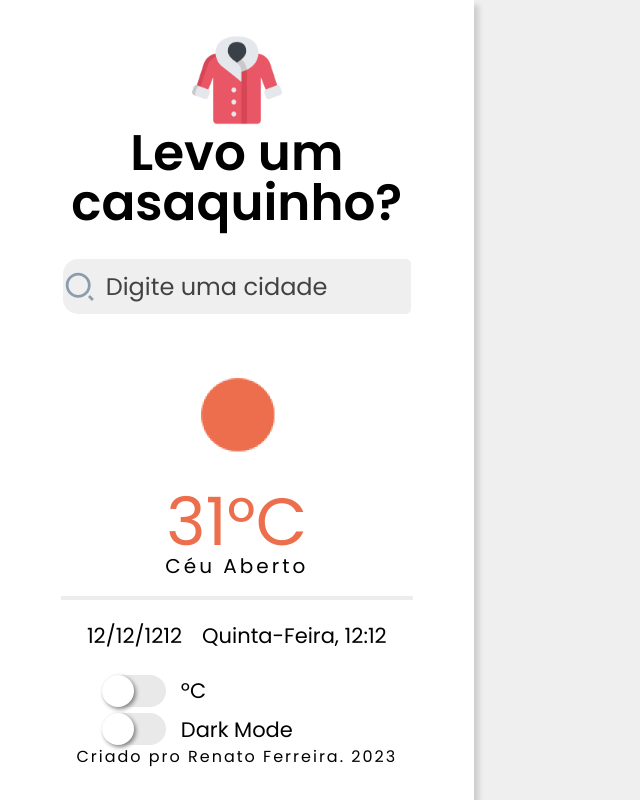
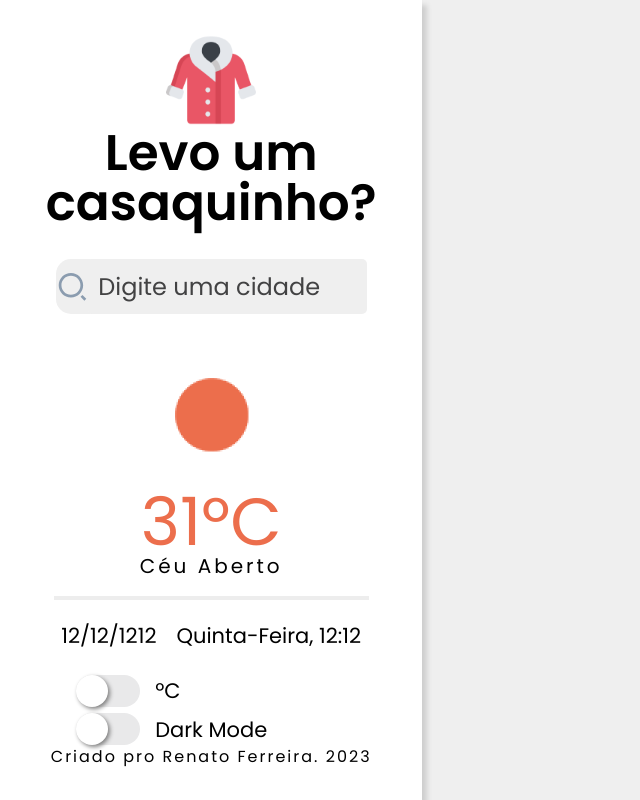
Before and after one commit to RenatoGFerreira/levo-um-casaquinho, a React (Vite) app: page / in a window 1280 px wide. Shown: the whole page, without its empty margins (0-640 px from the left). Built offline with nearby package versions, Linux system fonts and the light colour scheme.

Commit message:
fixed: texts adjusts

```diff
--- a/src/pages/Hoje/Hoje.jsx
+++ b/src/pages/Hoje/Hoje.jsx
@@ -72,7 +72,7 @@ export const ScreenContainer = styled.div`
     box-sizing: border-box;
     background-color: #fff;
     box-shadow: 5px 5px 5px #cecece ;
-    width: 37%;
+    width: 33%;
     height: 100vh;
     display: flex;
     justify-content: center;
@@ -263,6 +263,8 @@ export const BoxDia = styled.div`
         &>span{
             margin: 0 5px;
             font-size: 21px;
+            text-align: center;
+
         }
     }
 `
@@ -313,6 +315,7 @@ export const BoxTexto = styled.div`
     @media (max-width: 1650px){
         &>h1{
             font-size: 16px;
+            text-align: center;
         }
     }
 `
```
